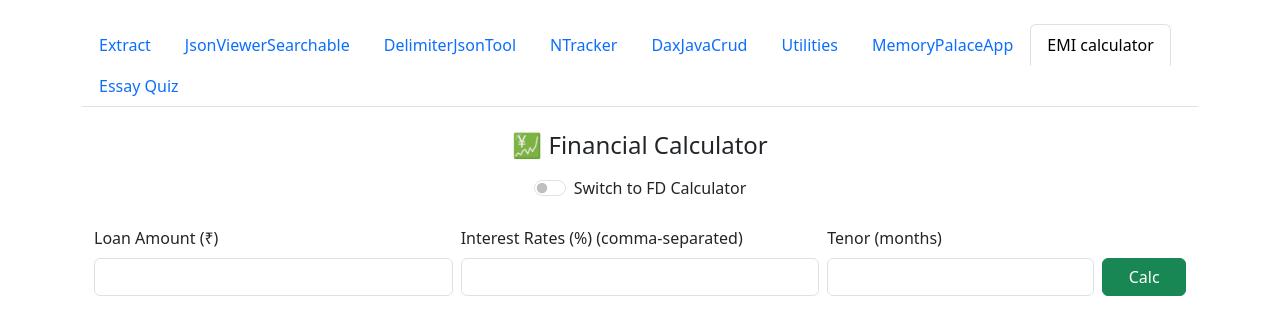
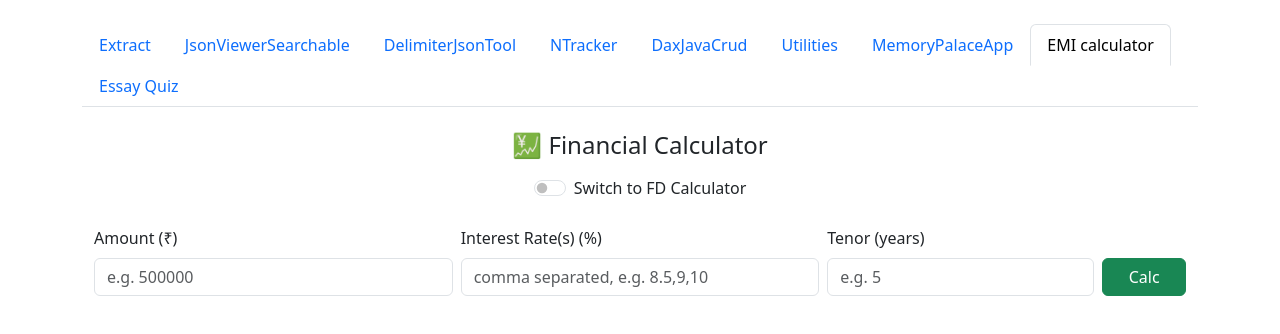
Before and after one commit to Gandeevi/MY-TABS-APP, a React (Create React App) app: page / in a window 1280 px wide. Shown: the top 334 px of the page. Built offline with nearby package versions, Linux system fonts and the light colour scheme.

Commit message:
Add FD calculator and toggle between EMI and FD

```diff
--- a/src/components/EMICalc.js
+++ b/src/components/EMICalc.js
@@ -2,12 +2,12 @@ import React, { useState } from 'react';
 import 'bootstrap/dist/css/bootstrap.min.css';
 
 function FinancialCalculator() {
-  const [mode, setMode] = useState('EMI'); // 'EMI' or 'FD'
+  const [mode, setMode] = useState('EMI');
 
   // EMI States
   const [loanAmount, setLoanAmount] = useState('');
   const [interestRates, setInterestRates] = useState('');
-  const [tenorMonths, setTenorMonths] = useState('');
+  const [tenorYears, setTenorYears] = useState('');
   const [emiResults, setEmiResults] = useState([]);
 
   // FD States
@@ -19,13 +19,13 @@ function FinancialCalculator() {
   // EMI Logic
   const calculateEMIs = () => {
     const loan = parseFloat(loanAmount);
-    const tenor = parseInt(tenorMonths);
+    const tenorMonths = parseInt(tenorYears) * 12;
     const rates = interestRates
       .split(',')
       .map(r => parseFloat(r.trim()))
       .filter(r => !isNaN(r));
 
-    if (!loan || !tenor || rates.length === 0) {
+    if (!loan || !tenorMonths || rates.length === 0) {
       alert('Please enter valid EMI details.');
       return;
     }
@@ -35,9 +35,9 @@ function FinancialCalculator() {
       const emi =
         loan *
         monthlyRate *
-        Math.pow(1 + monthlyRate, tenor) /
-        (Math.pow(1 + monthlyRate, tenor) - 1);
-      const totalPayment = emi * tenor;
+        Math.pow(1 + monthlyRate, tenorMonths) /
+        (Math.pow(1 + monthlyRate, tenorMonths) - 1);
+      const totalPayment = emi * tenorMonths;
       const totalInterest = totalPayment - loan;
 
       return {
@@ -78,7 +78,7 @@ function FinancialCalculator() {
     <div className="container mt-4">
       <h4 className="mb-3 text-center">💹 Financial Calculator</h4>
 
-      {/* Toggle between EMI and FD */}
+      {/* Toggle */}
       <div className="d-flex justify-content-center mb-4">
         <div className="form-check form-switch">
           <input
@@ -94,35 +94,38 @@ function FinancialCalculator() {
         </div>
       </div>
 
-      {/* EMI Calculator */}
+      {/* EMI Section */}
       {mode === 'EMI' && (
         <>
           <div className="row g-2 mb-3">
             <div className="col-md-4">
-              <label className="form-label">Loan Amount (₹)</label>
+              <label className="form-label">Amount (₹)</label>
               <input
                 type="number"
                 className="form-control"
+                placeholder="e.g. 500000"
                 value={loanAmount}
                 onChange={e => setLoanAmount(e.target.value)}
               />
             </div>
             <div className="col-md-4">
-              <label className="form-label">Interest Rates (%) (comma-separated)</label>
+              <label className="form-label">Interest Rate(s) (%)</label>
               <input
                 type="text"
                 className="form-control"
+                placeholder="comma separated, e.g. 8.5,9,10"
                 value={interestRates}
                 onChange={e => setInterestRates(e.target.value)}
               />
             </div>
             <div className="col-md-3">
-              <label className="form-label">Tenor (months)</label>
+              <label className="form-label">Tenor (years)</label>
               <input
                 type="number"
                 className="form-control"
-                value={tenorMonths}
-                onChange={e => setTenorMonths(e.target.value)}
+                placeholder="e.g. 5"
+                value={tenorYears}
+                onChange={e => setTenorYears(e.target.value)}
               />
             </div>
             <div className="col-md-1 d-grid align-content-end">
@@ -157,33 +160,36 @@ function FinancialCalculator() {
         </>
       )}
 
-      {/* FD Calculator */}
+      {/* FD Section */}
       {mode === 'FD' && (
         <>
           <div className="row g-2 mb-3">
             <div className="col-md-4">
-              <label className="form-label">Principal Amount (₹)</label>
+              <label className="form-label">Amount (₹)</label>
               <input
                 type="number"
                 className="form-control"
+                placeholder="e.g. 500000"
                 value={fdAmount}
                 onChange={e => setFdAmount(e.target.value)}
               />
             </div>
             <div className="col-md-4">
-              <label className="form-label">Annual Interest Rate (%)</label>
+              <label className="form-label">Interest Rate(s) (%)</label>
               <input
-                type="number"
+                type="text"
                 className="form-control"
+                placeholder="comma separated, e.g. 6.5"
                 value={fdRate}
                 onChange={e => setFdRate(e.target.value)}
               />
             </div>
             <div className="col-md-3">
-              <label className="form-label">Time (Years)</label>
+              <label className="form-label">Tenor (years)</label>
               <input
                 type="number"
                 className="form-control"
+                placeholder="e.g. 5"
                 value={fdTime}
                 onChange={e => setFdTime(e.target.value)}
               />
```
